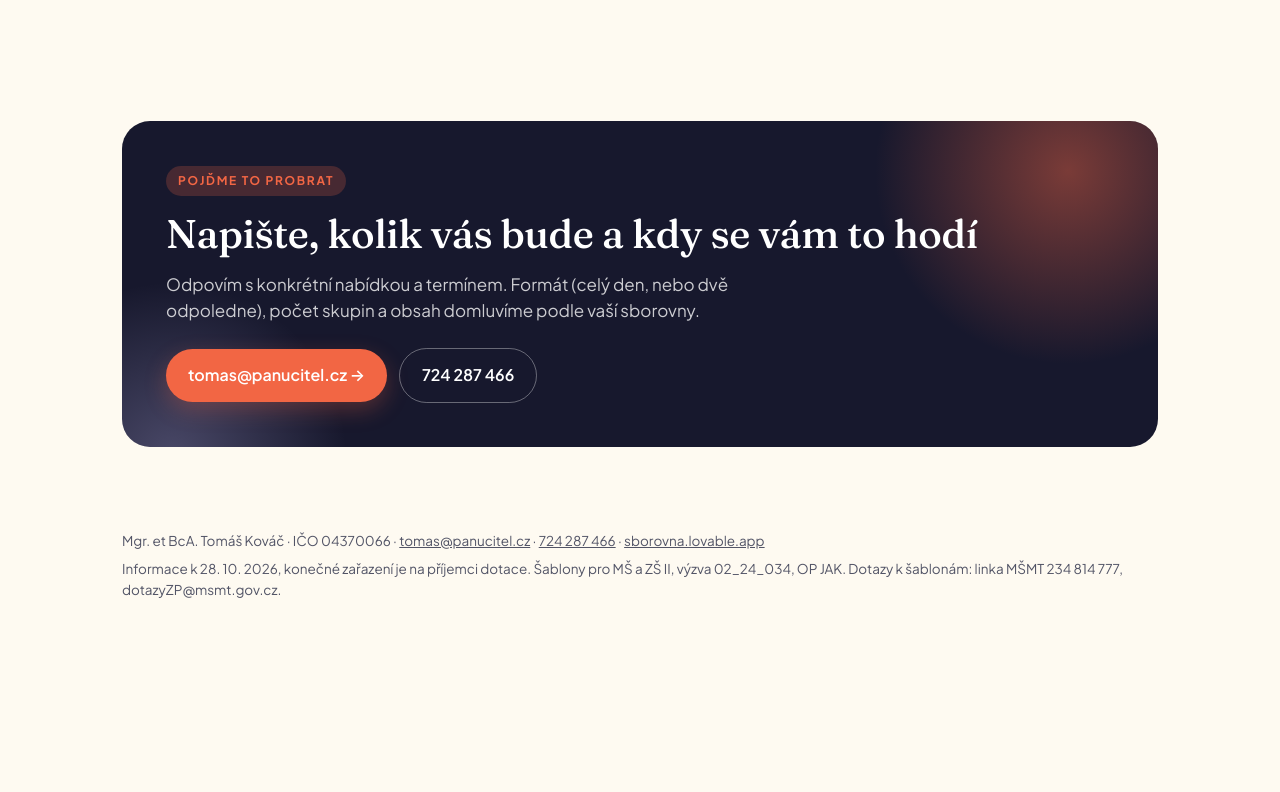
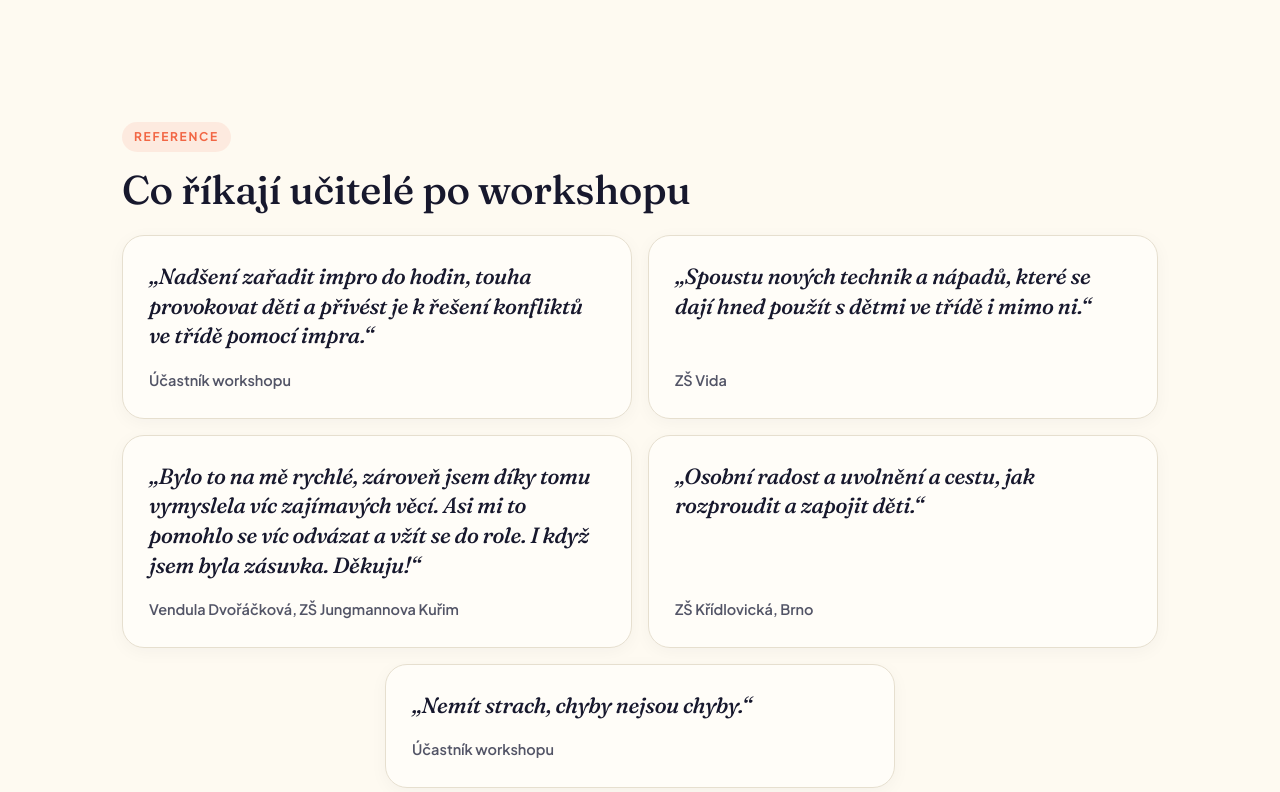
Before and after one commit to NnjmNounejm/i-school-ai, a plain HTML site: page sborovna-sablony/index.html in a window 1280 px wide. Shown: the part 3848-4640 px from the top of the page. Before the commit the page ends 4497 px from the top, so only its background shows below. Drawn offline with Linux system fonts and the light colour scheme.

Commit message:
Přidat ohlasy učitelů po workshopu (#3)
Sekce s pěti citacemi z formulářů zpětné vazby, beze změn ostatního textu.

Co-authored-by: Cursor Agent <cursoragent@cursor.com>
Co-authored-by: NnjmNounejm <NnjmNounejm@users.noreply.github.com>

```diff
--- a/sborovna-sablony/index.html
+++ b/sborovna-sablony/index.html
@@ -101,6 +101,13 @@ td.big{font-family:var(--serif);font-size:24px;font-weight:500}
 .about li{padding-left:22px;position:relative;font-size:15.5px}
 .about li:before{content:"";position:absolute;left:0;top:.6em;width:8px;height:8px;border-radius:50%;background:var(--coral)}
 .clients{margin-top:16px;font-size:14.5px;color:var(--muted)}
+/* ohlasy */
+.quotes{display:grid;grid-template-columns:1fr 1fr;gap:16px;margin-top:22px}
+.quote:last-child:nth-child(odd){grid-column:1 / -1;width:calc(50% - 8px);justify-self:center}
+.quote{margin:0;min-width:0;height:100%;display:flex;flex-direction:column;justify-content:space-between;gap:18px}
+.quote blockquote{margin:0;quotes:none;font-family:var(--serif);font-weight:500;font-style:italic;font-size:clamp(18px,2vw,22px);line-height:1.35;letter-spacing:-.015em}
+.quote blockquote::before,.quote blockquote::after{content:none}
+.quote figcaption{font-size:14.5px;font-weight:600;font-style:normal;color:var(--muted)}
 /* faq */
 details{background:var(--card);border:1px solid var(--line);border-radius:18px;padding:18px 22px;margin-bottom:12px}
 summary{cursor:pointer;font-family:var(--serif);font-size:20px;font-weight:500;list-style:none;display:flex;justify-content:space-between;gap:16px}
@@ -138,6 +145,8 @@ footer .disc{margin-top:8px}
  .about{grid-template-columns:1fr;gap:20px}
  .about img{width:120px;height:130px;border-radius:20px}
  .about ul{grid-template-columns:1fr}
+ .quotes{grid-template-columns:1fr}
+ .quote:last-child:nth-child(odd){grid-column:auto;width:auto;justify-self:stretch}
  .card{padding:20px}
  td.big{font-size:20px}
  .hide-m{display:none}
@@ -265,6 +274,33 @@ footer .disc{margin-top:8px}
   <details><summary>Do kdy je potřeba workshop uskutečnit?</summary><p>Projekty Šablony pro MŠ a ZŠ II (výzva 02_24_034) běží nejpozději do 31. 12. 2028. Workshop se musí vejít do doby realizace vašeho projektu.</p></details>
 </div></section>
 
+<section id="ohlasy" aria-labelledby="ohlasy-title"><div class="wrap">
+  <span class="eyebrow">Reference</span>
+  <h2 id="ohlasy-title">Co říkají učitelé po workshopu</h2>
+  <div class="quotes">
+    <figure class="card quote">
+      <blockquote>„Nadšení zařadit impro do hodin, touha provokovat děti a přivést je k řešení konfliktů ve třídě pomocí impra.“</blockquote>
+      <figcaption>Účastník workshopu</figcaption>
+    </figure>
+    <figure class="card quote">
+      <blockquote>„Spoustu nových technik a nápadů, které se dají hned použít s dětmi ve třídě i mimo ni.“</blockquote>
+      <figcaption>ZŠ Vida</figcaption>
+    </figure>
+    <figure class="card quote">
+      <blockquote>„Bylo to na mě rychlé, zároveň jsem díky tomu vymyslela víc zajímavých věcí. Asi mi to pomohlo se víc odvázat a vžít se do role. I když jsem byla zásuvka. Děkuju!“</blockquote>
+      <figcaption>Vendula Dvořáčková, ZŠ Jungmannova Kuřim</figcaption>
+    </figure>
+    <figure class="card quote">
+      <blockquote>„Osobní radost a uvolnění a cestu, jak rozproudit a zapojit děti.“</blockquote>
+      <figcaption>ZŠ Křídlovická, Brno</figcaption>
+    </figure>
+    <figure class="card quote">
+      <blockquote>„Nemít strach, chyby nejsou chyby.“</blockquote>
+      <figcaption>Účastník workshopu</figcaption>
+    </figure>
+  </div>
+</div></section>
+
 <section id="kontakt"><div class="wrap">
   <div class="cta">
     <span class="eyebrow" style="background:rgba(242,102,68,.22)">Pojďme to probrat</span>
```
Also changed, not shown: index.html (+9 -0 lines).
